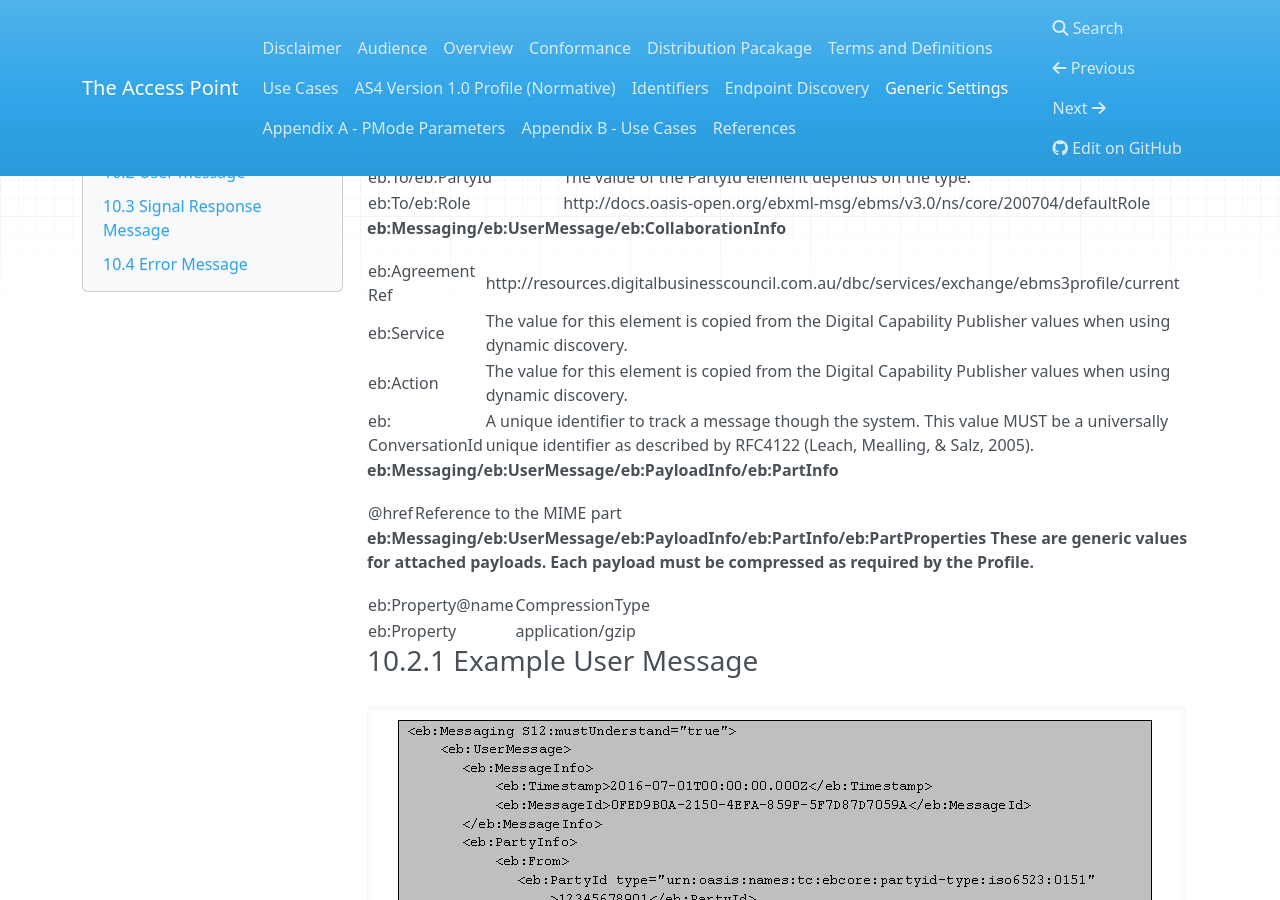
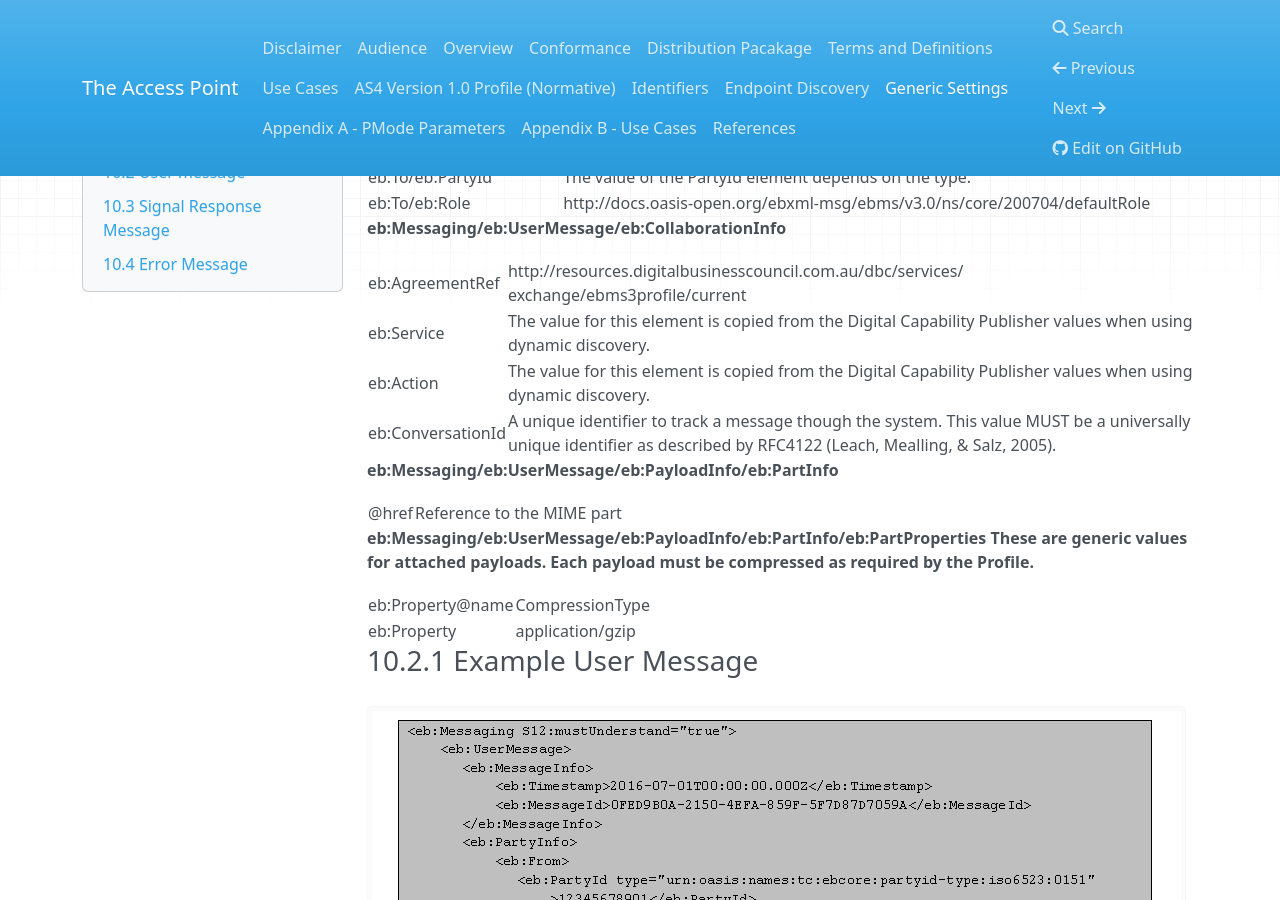
Before and after one commit to Digital-Business-Council/Access-Point, an MkDocs documentation site: the page built from docs/generic-settings.md, in a window 1280 px wide and 900 px high, scrolled down 671 px. Built offline with MkDocs 1.6.1, drawn with Linux system fonts in a browser that asks for light colours; nearby versions of some CDN libraries; old or Windows-style settings are respelled for this version of MkDocs.

Commit message:
Update generic-settings.md

```diff
--- a/docs/generic-settings.md
+++ b/docs/generic-settings.md
@@ -31,10 +31,10 @@ eb:To/eb:Role | http://docs.oasis-open.org/ebxml-msg/ebms/v3.0/ns/core/200704/de
 
 | | |
 | ---| ---|
-eb:Agreement Ref|http://resources.digitalbusinesscouncil.com.au/dbc/services/exchange/ebms3profile/current |
+eb:AgreementRef|http://resources.digitalbusinesscouncil.com.au/dbc/services/ exchange/ebms3profile/current |
 eb:Service | The value for this element is copied from the Digital Capability Publisher values when using dynamic discovery. |
 eb:Action | The value for this element is copied from the Digital Capability Publisher values when using dynamic discovery. |
-eb: ConversationId | A unique identifier to track a message though the system. This value MUST be a universally unique identifier as described by RFC4122 (Leach, Mealling, & Salz, 2005). |
+eb:ConversationId | A unique identifier to track a message though the system. This value MUST be a universally unique identifier as described by RFC4122 (Leach, Mealling, & Salz, 2005). |
 
 **eb:Messaging/eb:UserMessage/eb:PayloadInfo/eb:PartInfo**
 
```
